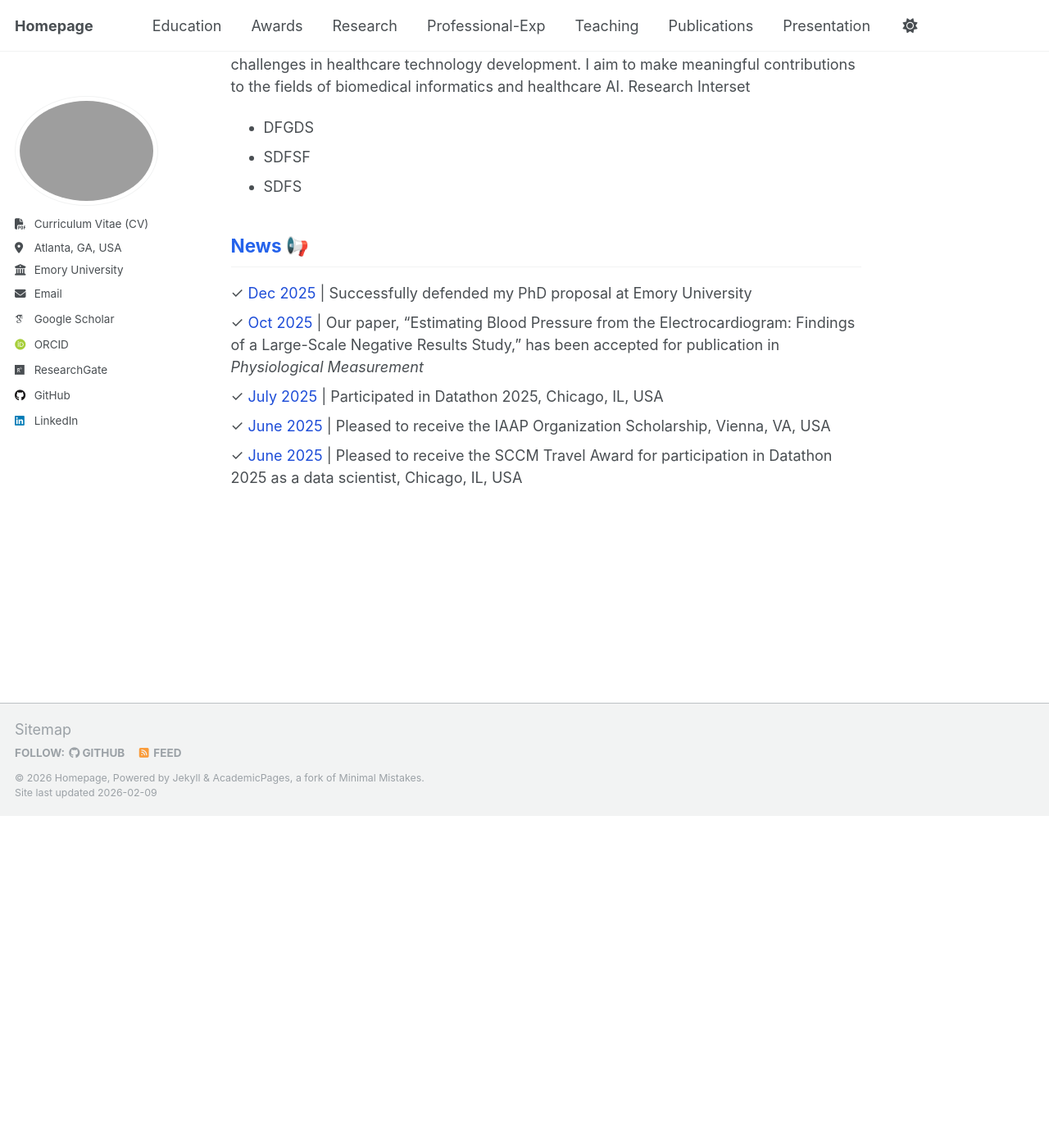
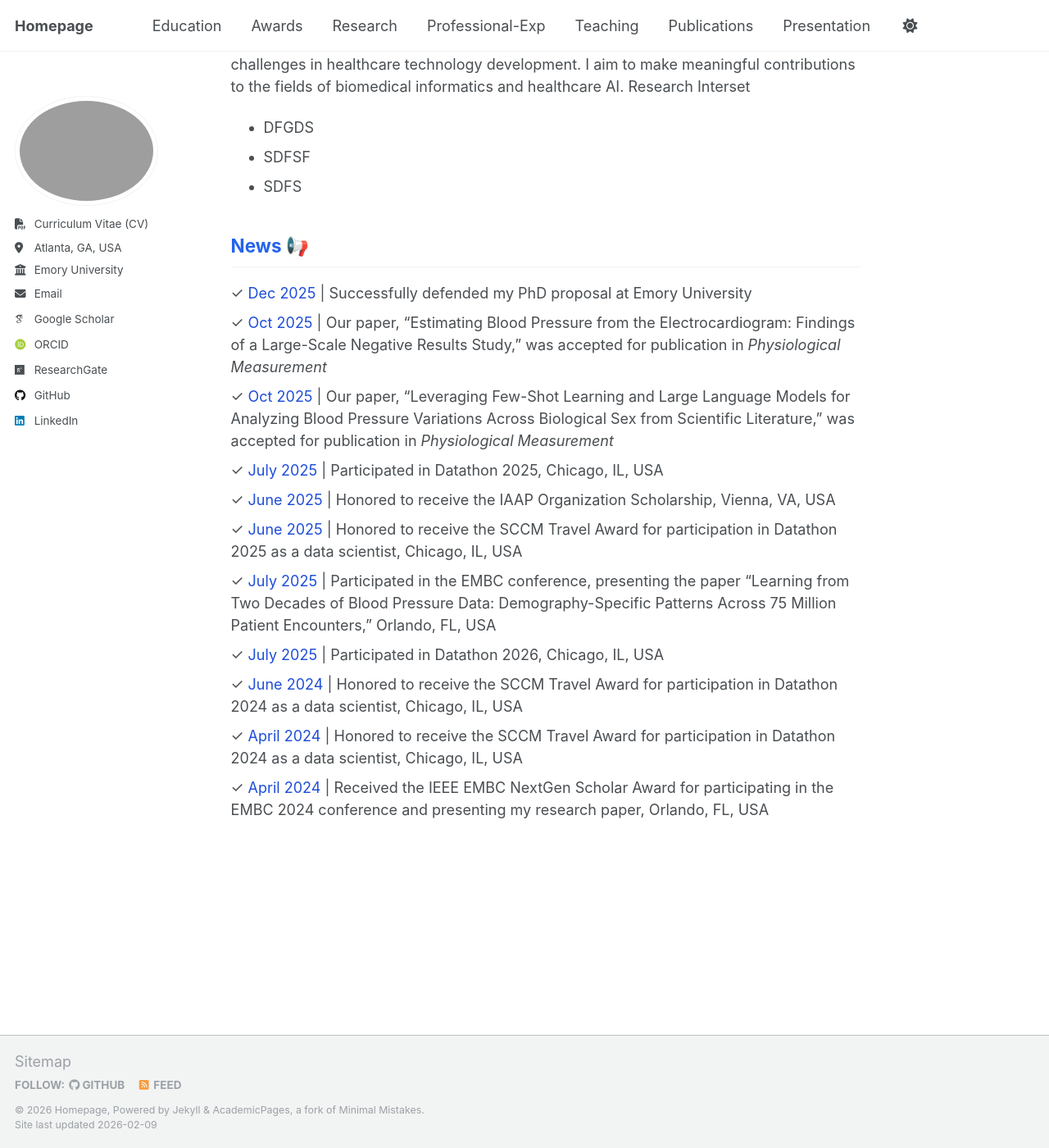
Before and after one commit to Somayyehmousavi/somayyehmousavi.github.io, a Jekyll site: the page built from _pages/about.md, in a window 1280 px wide and 1400 px high, scrolled down 447 px. Shown: the whole window at 82% size. Built offline with Jekyll 4.4.1, drawn with Linux system fonts in a browser that asks for light colours; some web fonts are replaced; before the commit the page ends 1442 px from its top, so only the background shows below that.

Commit message:
Update about.md

```diff
--- a/_pages/about.md
+++ b/_pages/about.md
@@ -15,8 +15,14 @@ I hold two master's degrees: one in Computer Science and Informatics from Emory
 <h2 style="color:#2563eb;">News 📢</h2>
 <ul style="list-style-type: none; padding-left: 0;">
   <li>✓ <span style="color:#1f4ed8;">Dec 2025</span> | Successfully defended my PhD proposal at Emory University</li>
-  <li>✓ <span style="color:#1f4ed8;">Oct 2025</span> | Our paper, “Estimating Blood Pressure from the Electrocardiogram: Findings of a Large-Scale Negative Results Study,” has been accepted for publication in <i>Physiological Measurement</i></li>
+  <li>✓ <span style="color:#1f4ed8;">Oct 2025</span> | Our paper, “Estimating Blood Pressure from the Electrocardiogram: Findings of a Large-Scale Negative Results Study,” was accepted for publication in <i>Physiological Measurement</i></li>
+  <li>✓ <span style="color:#1f4ed8;">Oct 2025</span> | Our paper, “Leveraging Few-Shot Learning and Large Language Models for Analyzing Blood Pressure Variations Across Biological Sex from Scientific Literature,” was accepted for publication in <i>Physiological Measurement</i></li>
   <li>✓ <span style="color:#1f4ed8;">July 2025</span> | Participated in Datathon 2025, Chicago, IL, USA</li>
-  <li>✓ <span style="color:#1f4ed8;">June 2025</span> | Pleased to receive the IAAP Organization Scholarship, Vienna, VA, USA</li>
-  <li>✓ <span style="color:#1f4ed8;">June 2025</span> | Pleased to receive the SCCM Travel Award for participation in Datathon 2025 as a data scientist, Chicago, IL, USA</li>
+  <li>✓ <span style="color:#1f4ed8;">June 2025</span> | Honored to receive the IAAP Organization Scholarship, Vienna, VA, USA</li>
+  <li>✓ <span style="color:#1f4ed8;">June 2025</span> | Honored to receive the SCCM Travel Award for participation in Datathon 2025 as a data scientist, Chicago, IL, USA</li>
+  <li>✓ <span style="color:#1f4ed8;">July 2025</span> | Participated in the EMBC conference, presenting the paper “Learning from Two Decades of Blood Pressure Data: Demography-Specific Patterns Across 75 Million Patient Encounters,” Orlando, FL, USA</li>
+  <li>✓ <span style="color:#1f4ed8;">July 2025</span> | Participated in Datathon 2026, Chicago, IL, USA</li>
+  <li>✓ <span style="color:#1f4ed8;">June 2024</span> | Honored to receive the SCCM Travel Award for participation in Datathon 2024 as a data scientist, Chicago, IL, USA</li>
+  <li>✓ <span style="color:#1f4ed8;">April 2024</span> | Honored to receive the SCCM Travel Award for participation in Datathon 2024 as a data scientist, Chicago, IL, USA</li>
+  <li>✓ <span style="color:#1f4ed8;">April 2024</span> | Received the IEEE EMBC NextGen Scholar Award for participating in the EMBC 2024 conference and presenting my research paper, Orlando, FL, USA</li>
 </ul>
```
